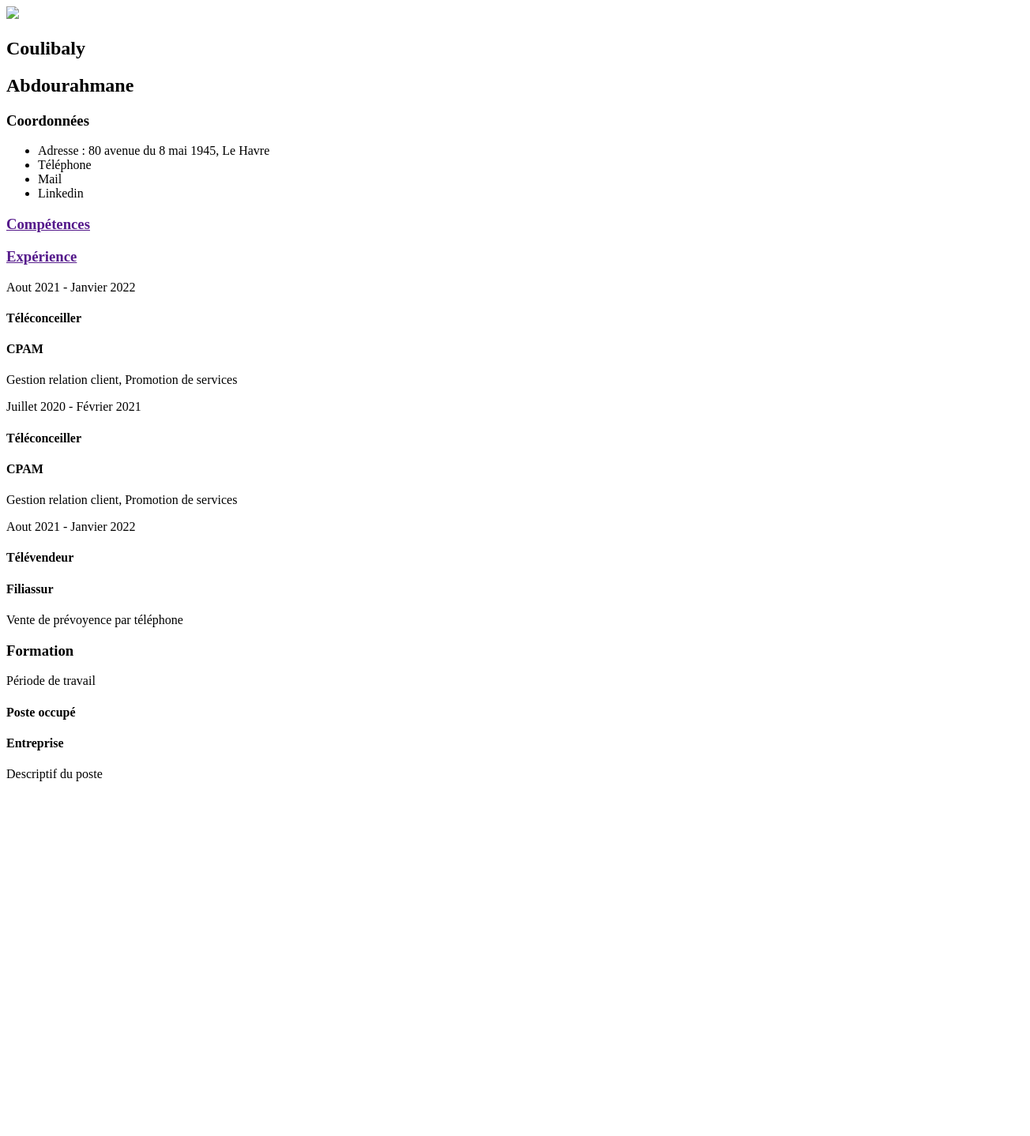
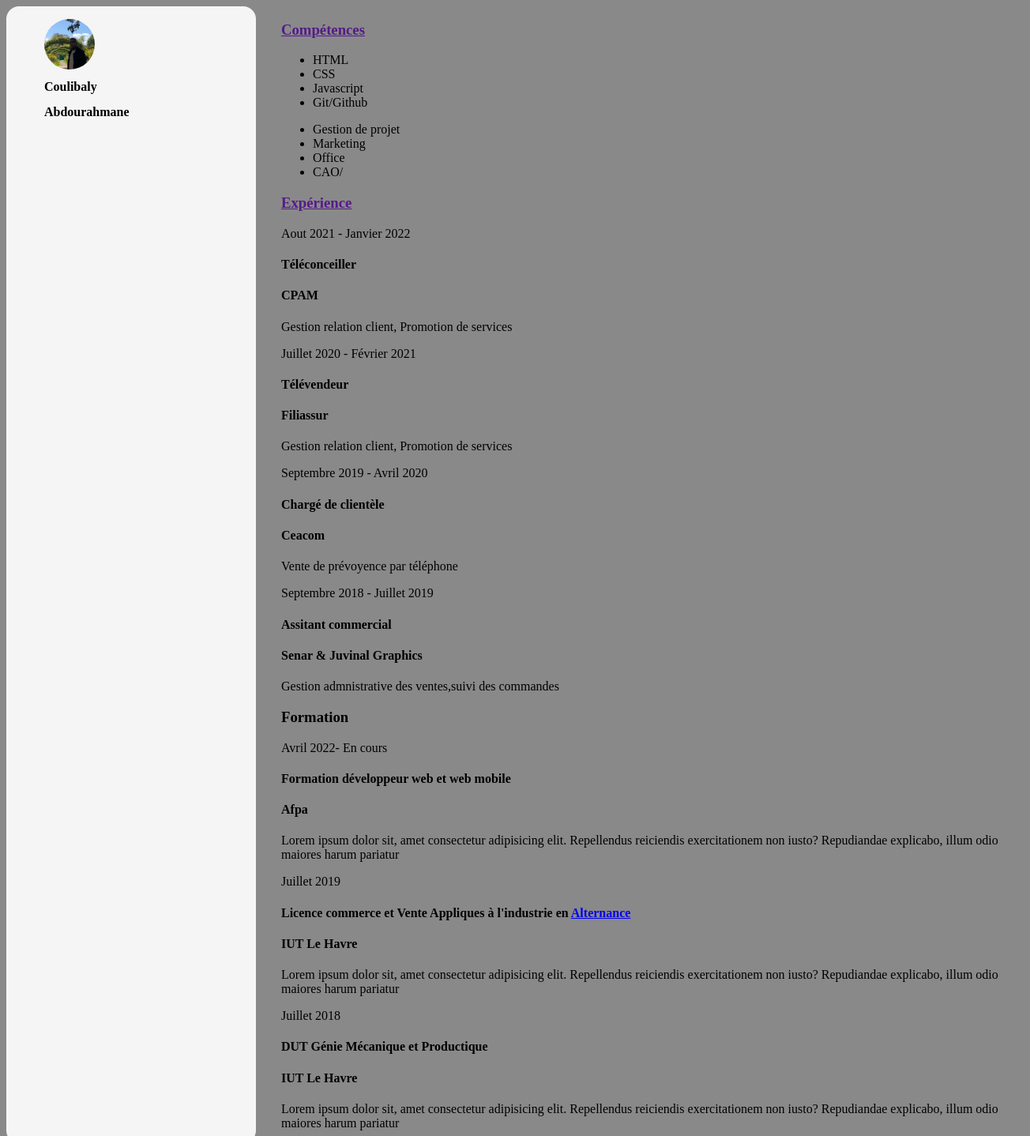
Before and after one commit to wdhaghost/CV, a plain HTML site: page index.html in a window 1280 px wide. Shown: the top 1438 px of the page at 79% size, 1304 px wide, since content can reach past the window. Before the commit the page ends 1005 px from the top, so only its background shows below. Drawn offline with Linux system fonts and the light colour scheme.

Commit message:
Working on header

```diff
--- a/CSS/style.css
+++ b/CSS/style.css
@@ -0,0 +1,54 @@
+:root{
+/* size */
+font-size: 16px;
+--primary-color:#898989 ;
+--secondary-color: #F5F5F5;
+--bg-color: #FFF;
+}
+.body{
+    background-color: #898989;
+    display: grid;
+
+}
+@media screen and (min-width: 768px) {
+    .body{
+        grid-template-columns: 25% 75%;
+        column-gap: 2rem;
+    }
+}
+/* header */
+.header{
+    background-color: whitesmoke;
+    padding: 1rem 3rem;
+    border-radius: 1rem;
+}
+
+.identity{
+display: flex;
+align-items: flex-end;
+height: 4rem;
+
+}
+@media screen and (min-width: 768px) {
+    .identity{
+        flex-direction: column;
+        align-items: flex-start;
+    }
+}
+.profile-pic{
+    height: 4rem;
+    width: auto;
+    border-radius: 50%;
+}
+.name{
+    font-size: 1rem;
+    color: black;
+}
+
+.about-me{
+    display:none;
+}
+
+.button{
+
+}
--- a/index.html
+++ b/index.html
@@ -5,65 +5,123 @@
     <meta charset="UTF-8">
     <meta http-equiv="X-UA-Compatible" content="IE=edge">
     <meta name="viewport" content="width=device-width, initial-scale=1.0">
-    <title></title>
+    <link rel="stylesheet" href="/CSS/style.css">
+    <title>Coulibaly Abdourahmane développeur web</title>
 </head>
 
-<body>
-    <header>
+<body class ="body">
+    <header class="header">
+        <article class="identity">
+            <img class="profile-pic" src="/img/1654361046696.jpg">
             <div>
-            <img src="/img/1654361046696.jpg">
-            <h2>Coulibaly</h2>
-            <h2>Abdourahmane</h2>
+                <h2 class="last name">Coulibaly</h2>
+                <h2 class="name">Abdourahmane</h2>
             </div>
-        <section>
+
+        </article>
+        <article class="about-me">
             <h3>Coordonnées</h3>
+            <div>
                 <ul>
                     <li>Adresse : 80 avenue du 8 mai 1945, Le Havre</li>
                     <li>Téléphone</li>
                     <li>Mail</li>
                     <li>Linkedin</li>
                 </ul>
-        </section>
+            </div>
+        </article>
+        <article class=" about-me">
+            <h3>Centre d'interet</h3>
+            <div>
+                <ul>
+                    <li>Adresse : 80 avenue du 8 mai 1945, Le Havre</li>
+                    <li>Téléphone</li>
+                    <li>Mail</li>
+                    <li>Linkedin</li>
+                </ul>
+            </div>
+        </article>
     </header>
-    <main>
+    <main class="resume">
         <section>
             <div>
                 <h3><a href="">Compétences</a></h3>
             </div>
-
+            <article>
+                <div>
+                    <ul>
+                        <li>HTML</li>
+                        <li>CSS</li>
+                        <li>Javascript</li>
+                        <li>Git/Github</li>
+                    </ul>
+                </div>
+                <div>
+                    <ul>
+                        <li>Gestion de projet</li>
+                        <li>Marketing</li>
+                        <li>Office</li>
+                        <li>CAO/</li>
+                    </ul>
+                </div>
+            </article>
         </section>
         <section>
             <div>
                 <h3><a href="">Expérience</a></h3>
             </div>
             <article>
+                <div>
                     <p>Aout 2021 - Janvier 2022</p>
                     <h4>Téléconceiller</h4>
                     <h4>CPAM</h4>
                     <p>Gestion relation client, Promotion de services</p>
-            </article>
-            <article>
+                </div>
+                <div>
                     <p>Juillet 2020 - Février 2021</p>
-                <h4>Téléconceiller</h4>
-                <h4>CPAM</h4>
-                <p>Gestion relation client, Promotion de services</p>
-            </article>
-            <article>
-                <p>Aout 2021 - Janvier 2022</p>
                     <h4>Télévendeur</h4>
                     <h4>Filiassur</h4>
+                    <p>Gestion relation client, Promotion de services</p>
+                </div>
+                <div>
+                    <p>Septembre 2019 - Avril 2020</p>
+                    <h4>Chargé de clientèle</h4>
+                    <h4>Ceacom</h4>
                     <p>Vente de prévoyence par téléphone</p>
+                </div>
+                <div>
+                    <p>Septembre 2018 - Juillet 2019</p>
+                    <h4>Assitant commercial</h4>
+                    <h4>Senar & Juvinal Graphics</h4>
+                    <p>Gestion admnistrative des ventes,suivi des commandes</p>
+                </div>
             </article>
         </section>
         <section>
             <div>
                 <h3>Formation</h3>
             </div>
+
             <article>
-                <p>Période de travail</p>
-                <h4>Poste occupé</h4>
-                <h4>Entreprise</h4>
-                <p> Descriptif du poste</p>
+                <div>
+                    <p>Avril 2022- En cours</p>
+                    <h4>Formation développeur web et web mobile</h4>
+                    <h4>Afpa</h4>
+                    <p> Lorem ipsum dolor sit, amet consectetur adipisicing elit. Repellendus reiciendis exercitationem
+                        non iusto? Repudiandae explicabo, illum odio maiores harum pariatur</p>
+                </div>
+                <div>
+                    <p>Juillet 2019</p>
+                    <h4>Licence commerce et Vente Appliques à l'industrie en <a href="#Senar"">Alternance</a></h4>
+                    <h4>IUT Le Havre</h4>
+                    <p> Lorem ipsum dolor sit, amet consectetur adipisicing elit. Repellendus reiciendis exercitationem non iusto? Repudiandae explicabo, illum odio maiores harum pariatur</p>
+                </div>
+                <div>
+                    <p>Juillet 2018</p>
+                    <h4>DUT Génie Mécanique et Productique </h4>
+                    <h4>IUT Le Havre</h4>
+                    <p> Lorem ipsum dolor sit, amet consectetur adipisicing elit. Repellendus reiciendis exercitationem non iusto? Repudiandae explicabo, illum odio maiores harum pariatur</p>
+                </div>
             </article>
         </section>
     </main>
```
Also changed, not shown: img/1654361046696.jpg (added), 1 other file. Lines whose indentation alone changed are shown as unchanged.
